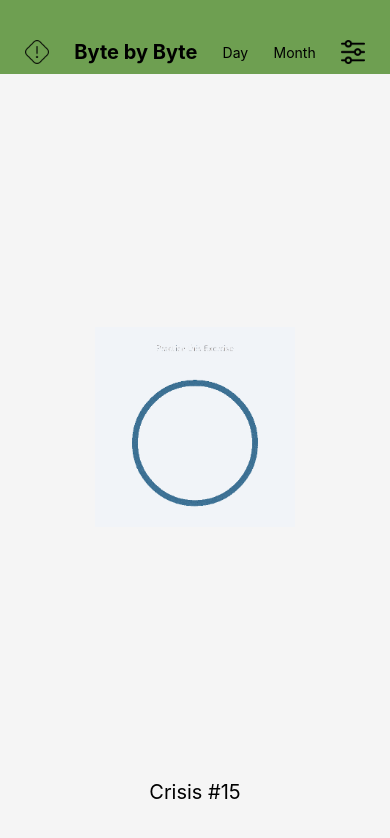
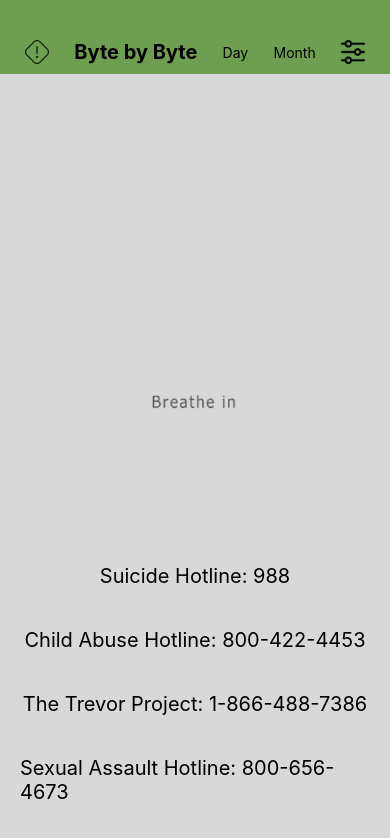
Before and after one commit to ElijahTyler/byte-by-byte, a React Native app in the folder my-app/: screen /CrisisScreen in a window 390 px wide. Shown: the top 838 px of the page. Built offline with nearby package versions, Linux system fonts and the light colour scheme.

Commit message:
crisis screen update

```diff
--- a/my-app/screens/CrisisScreen.js
+++ b/my-app/screens/CrisisScreen.js
@@ -13,7 +13,10 @@ export default function CrisisScreen({ navigation }) {
       </View>
 
       {/* Crisis label */}
-      <Text style={styles.crisisLabel}>Crisis #15</Text>
+      <Text style={styles.crisisLabel}>Suicide Hotline: 988</Text>
+      <Text style={styles.crisisLabel}>Child Abuse Hotline: 800-422-4453</Text>
+      <Text style={styles.crisisLabel}>The Trevor Project: 1-866-488-7386</Text>
+      <Text style={styles.crisisLabel}>Sexual Assault Hotline: 800-656-4673</Text>
 
 
     </View>
@@ -25,7 +28,7 @@ const styles = StyleSheet.create({
     flex: 1,
     justifyContent: 'center',
     alignItems: 'center',
-    backgroundColor: '#f5f5f5',
+    backgroundColor: '#d8d8d8',
     padding: 20,
   },
   title: {
```
Also changed, not shown: my-app/icons/breathing.gif.
